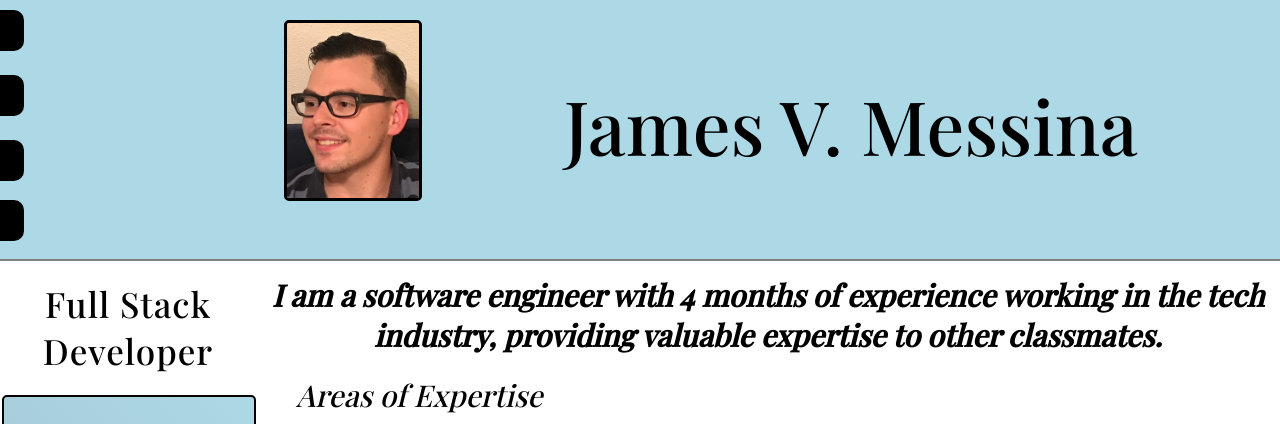
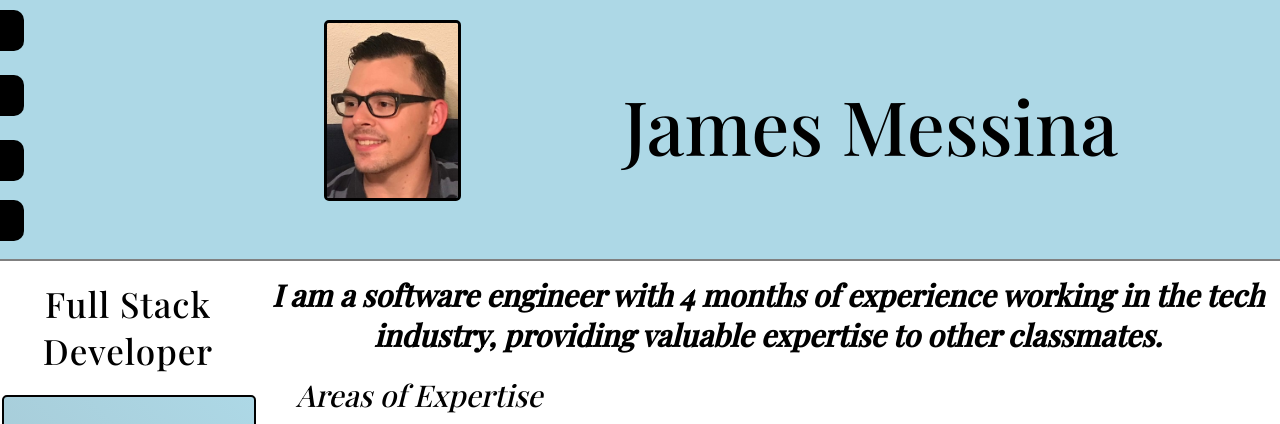
Before and after one commit to JamesMessina/Portfolio, a plain HTML site: page resume.html in a window 1280 px wide. Shown: the top 424 px of the page. Drawn offline with nearby package versions, Linux system fonts and the light colour scheme.

Commit message:
first change in a while. name

```diff
--- a/resume.html
+++ b/resume.html
@@ -22,7 +22,7 @@
             <img src="./IMG_0754_Original.jpg" alt="pic-of-me">
         </div>
         <div class="name_container">
-            <h1>James V. Messina</h1>
+            <h1>James Messina</h1>
         </div>
     </header>
     <main>
```
